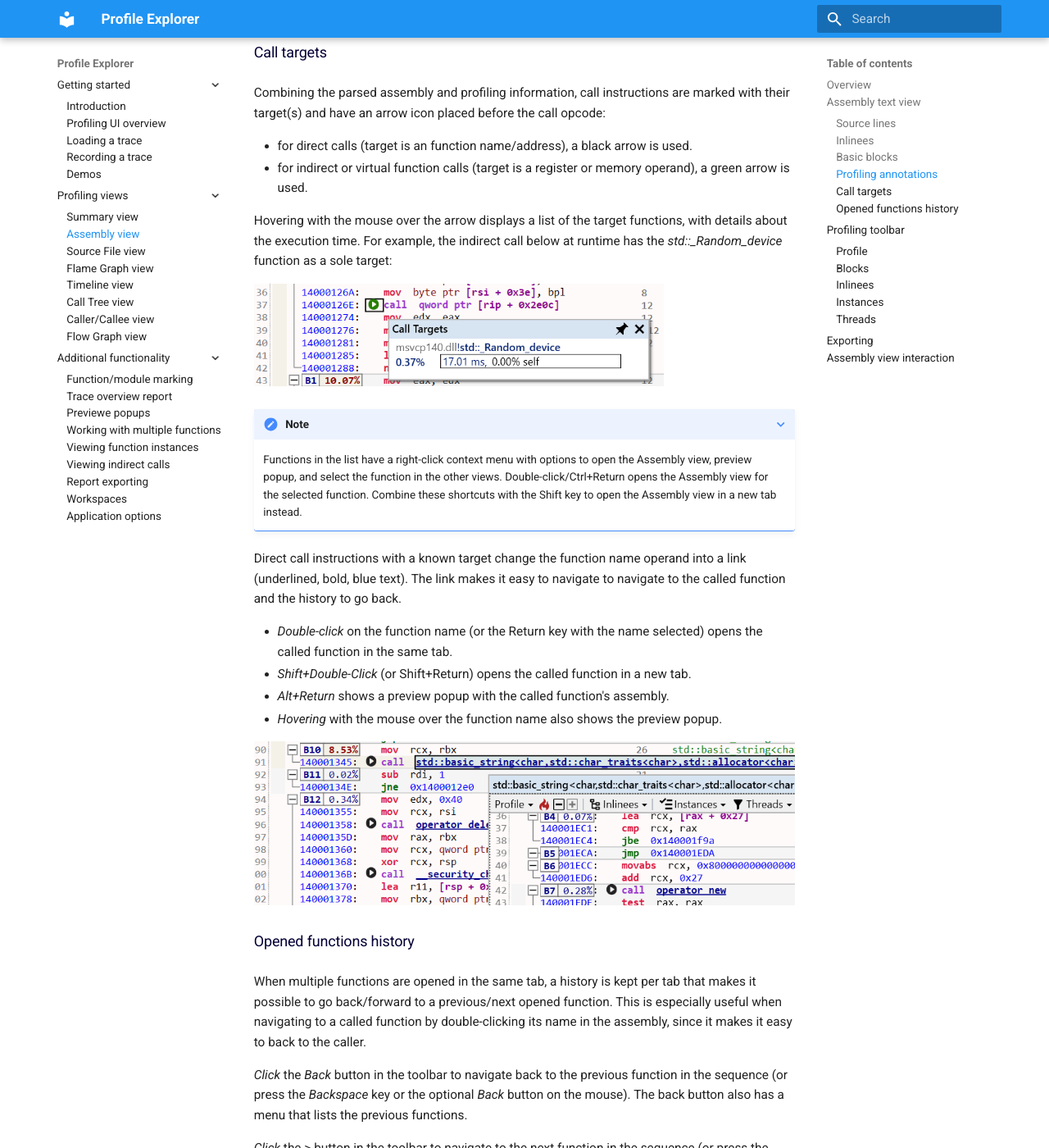
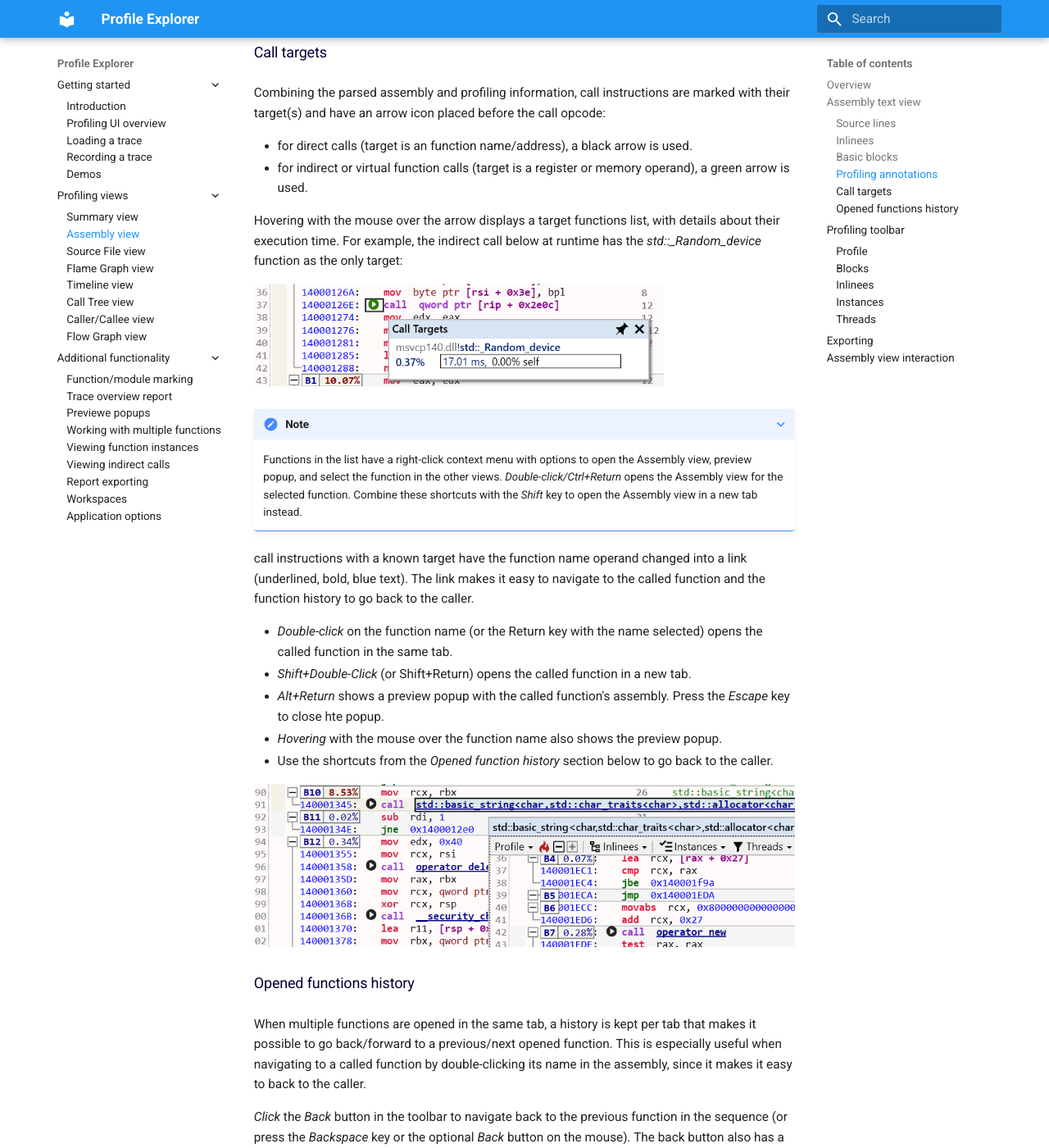
Before and after one commit to gratianlup/temp, an MkDocs documentation site: the page built from docs/assembly-view.md, in a window 1280 px wide and 1400 px high, scrolled down 4372 px. Shown: the whole window at 82% size. Built offline with MkDocs 1.6.1 and Material for MkDocs 9.7.7, drawn with Linux system fonts in a browser that asks for light colours; some of the changed text lies outside the part shown.

Commit message:
Update docs

```diff
--- a/docs/assembly-view.md
+++ b/docs/assembly-view.md
@@ -96,19 +96,20 @@ Combining the parsed assembly and profiling information, call instructions are m
 - for direct calls (target is an function name/address), a black arrow is used.
 - for indirect or virtual function calls (target is a register or memory operand), a green arrow is used.
 
-Hovering with the mouse over the arrow displays a list of the target functions, with details about the execution time. For example, the indirect call below at runtime has the *std::_Random_device* function as a sole target:
+Hovering with the mouse over the arrow displays a target functions list, with details about their execution time. For example, the indirect call below at runtime has the *std::_Random_device* function as the only target:
 
 [![Profiling UI screenshot](img/assembly-call-target_691x172.png){: style="width:500px"}](img/assembly-call-target_691x172.png){:target="_blank"}
 
 ???+ note
-    Functions in the list have a right-click context menu with options to open the Assembly view, preview popup, and select the function in the other views. Double-click/Ctrl+Return opens the Assembly view for the selected function. Combine these shortcuts with the Shift key to open the Assembly view in a new tab instead.
+    Functions in the list have a right-click context menu with options to open the Assembly view, preview popup, and select the function in the other views. *Double-click/Ctrl+Return* opens the Assembly view for the selected function. Combine these shortcuts with the *Shift* key to open the Assembly view in a new tab instead.
 
- Direct call instructions with a known target change the function name operand into a link (underlined, bold, blue text). The link makes it easy to navigate to navigate to the called function and the history to go back.
+ call instructions with a known target have the function name operand changed into a link (underlined, bold, blue text). The link makes it easy to navigate to the called function and the function history to go back to the caller.
 
 - *Double-click* on the function name (or the Return key with the name selected) opens the called function in the same tab.
 - *Shift+Double-Click* (or Shift+Return) opens the called function in a new tab.
-- *Alt+Return* shows a preview popup with the called function's assembly.
+- *Alt+Return* shows a preview popup with the called function's assembly. Press the *Escape* key to close hte popup.
 - *Hovering* with the mouse over the function name also shows the preview popup.
+- Use the shortcuts from the *Opened function history* section below to go back to the caller.
 
 [![Profiling UI screenshot](img/assembly-call-hover_922x278.png)](img/assembly-call-hover_922x278.png){:target="_blank"}
 
@@ -128,13 +129,24 @@ The profiling toolbar provides more advanced functionality for identifying the s
 
 ##### Profile
 
+Displays a menu with the slowest instructions, sorted by execution time in decreasing order.
+*Click* on a menu entry selects and brings the instruction into view.
+The red *Flame* icon jumps to the slowest instruction in the function.
+The +/- buttons jump to the next/previous slowest instruction in the sequence.
+
 [![Profiling UI screenshot](img/assembly-profile_782x436.png){: style="width:550px"}](img/assembly-profile_782x436.png){:target="_blank"}
 
 ##### Blocks
 
+Displays a menu with the slowest blocks, sorted by execution time in decreasing order.
+*Click* on a menu entry selects and brings start of the block into view.
+
 [![Profiling UI screenshot](img/assembly-blocks_560x439.png){: style="width:400px"}](img/assembly-blocks_560x439.png){:target="_blank"}
 
 ##### Inlinees
+
+Displays a menu with the inlinees (inlined functions) that directly contribute slow instructions, sorted by the execution time of all instructions originating from a particular inlinee in decreasing order.
+*Click* on a menu entry selects all instruction associated with the inlinee and brings the first one into view.
 
 [![Profiling UI screenshot](img/assembly-inlinees_1303x459.png)](img/assembly-inlinees_1303x459.png){:target="_blank"}
 
```
Also changed, not shown: other parts of docs/assembly-view.md (+1 -1 lines).
